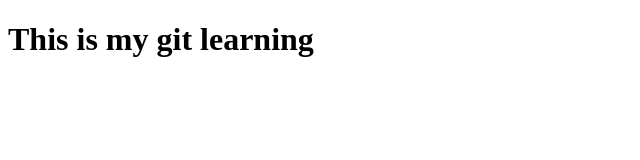
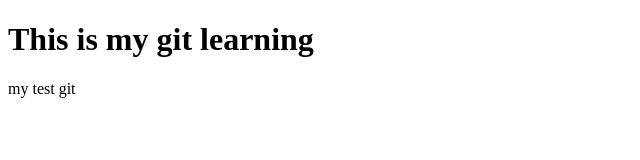
Before and after one commit to Nasariyagit/sample01, a plain HTML site: page index.html in a window 1280 px wide. Shown: the full height of the page, 0-640 px from the left. Drawn offline with Linux system fonts and the light colour scheme.

Commit message:
i added some lines

```diff
--- a/index.html
+++ b/index.html
@@ -7,6 +7,7 @@
 </head>
 <body>
   <h1>This is my git learning</h1>
+  <p>my test git</p>
 
 </body>
 </html>
```
